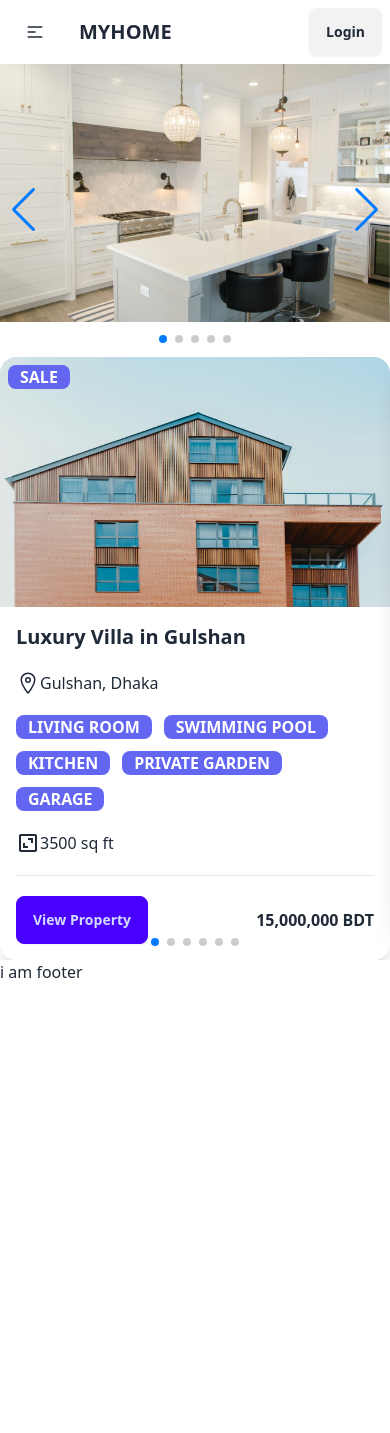
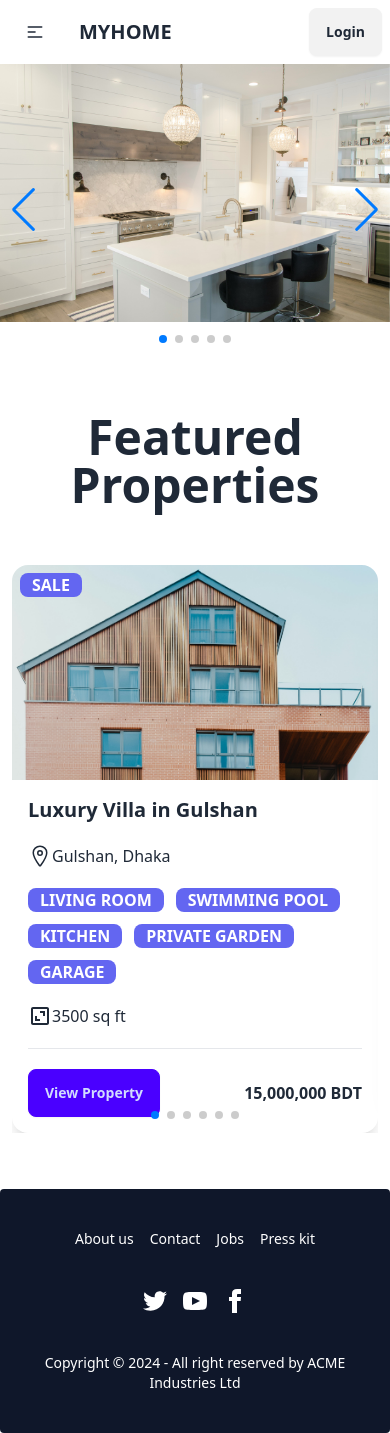
Before and after one commit to emonpappu17/real-state-ass, a React (Vite) app: page / in a window 390 px wide. Before the commit the page ends 984 px from the top, so only its background shows below. Built offline with nearby package versions, Linux system fonts and the light colour scheme.

Commit message:
swiper added

```diff
--- a/src/Pages/Home/Estates.jsx
+++ b/src/Pages/Home/Estates.jsx
@@ -1,36 +1,41 @@
+
 import 'animate.css';
 import { useEffect, useState, } from 'react';
-// import Card from './Card';
 import { IoLocationOutline, } from "react-icons/io5";
 import { BiArea } from "react-icons/bi";
 
 // -------------------------------------------
 import { Swiper, SwiperSlide } from 'swiper/react';
-
 import 'swiper/css/bundle';
-
-// import required modules
 import { FreeMode, Pagination } from 'swiper/modules';
+import { Link } from 'react-router-dom';
 // --------------------------------------------------
 
 const Estates = () => {
-    const [cards, setCards] = useState([])
-    const [isHovered, setIsHovered] = useState(false)
+    const [cards, setCards] = useState([]);
+    const [isHovered, setIsHovered] = useState(null); // Track hovered card by id
 
     useEffect(() => {
         fetch('data.json')
             .then(res => res.json())
             .then(data => setCards(data))
-    }, [])
+    }, []);
 
     return (
+        <div className='mx-3 mb-14'>
             <div>
+                <h2 className='text-center text-5xl font-semibold my-14'>Featured Properties</h2>
+            </div>
             <Swiper
                 pagination={{
                     clickable: true,
                 }}
                 freeMode={true}
                 breakpoints={{
+                    320: {
+                        slidesPerView: 1,
+                        spaceBetween: 10,
+                    },
                     425: {
                         slidesPerView: 2,
                         spaceBetween: 15,
@@ -39,38 +44,58 @@ const Estates = () => {
                         slidesPerView: 3,
                         spaceBetween: 15,
                     },
+                    1024: {
+                        slidesPerView: 4,
+                        spaceBetween: 20,
+                    },
                 }}
                 modules={[FreeMode, Pagination]}
                 className="mySwiper"
             >
                 {
-                    cards.map(card => (<SwiperSlide key={card.id}>
-                        <div onMouseEnter={() => setIsHovered(true)} onMouseLeave={() => setIsHovered(false)} className="card bg-base-100   shadow-xl">
+                    cards.map(card => (
+                        <SwiperSlide key={card.id}>
+                            <div
+                                onMouseEnter={() => setIsHovered(card.id)}
+                                onMouseLeave={() => setIsHovered(null)}
+                                className="card bg-base-100 shadow-xl h-full flex flex-col"
+                            >
                                 <figure className="relative">
-                                <img className={`${isHovered && 'animate__animated animate__pulse'} max-h-[250px] w-full`}
+                                    <img
+                                        className={`${isHovered === card.id ? 'animate__animated animate__pulse' : ''} h-[215px] md:h-[250px] w-full object-cover`}
                                         src={card.image}
-                                    alt="Property" />
+                                        alt="Property"
+                                    />
                                     <div className="absolute top-2 left-2 text-white font-semibold uppercase px-3 bg-indigo-500 rounded-lg">
                                         {card.status}
                                     </div>
                                 </figure>
-                            <div className="card-body space-y-3 p-4">
+                                <div className="card-body space-y-3 p-4 flex-grow">
                                     <h2 className="card-title">{card.estate_title}</h2>
-                                <p className="flex items-center"><IoLocationOutline className="text-2xl"></IoLocationOutline> {card.location}</p>
+                                    <p className="flex items-center">
+                                        <IoLocationOutline className="text-2xl" /> {card.location}
+                                    </p>
                                     <ul className="flex gap-3 flex-wrap">
                                         {
-                                        card.facilities.map((facility, i) => <li key={i} className="text-white font-semibold uppercase px-3 bg-indigo-500 rounded-lg">{facility}</li>)
+                                            card.facilities.map((facility, i) => (
+                                                <li key={i} className="text-white font-semibold uppercase px-3 bg-indigo-500 rounded-lg">
+                                                    {facility}
+                                                </li>
+                                            ))
                                         }
                                     </ul>
-                                <p className="flex items-center"><BiArea className="text-2xl"></BiArea>{card.area}</p>
+                                    <p className="flex items-center">
+                                        <BiArea className="text-2xl" />{card.area}
+                                    </p>
                                     <hr />
                                     <div className="flex justify-between items-center">
-                                    <button className="btn btn-primary">View Property</button>
+                                        <Link to={`/property/${card.id}`}><button className="btn btn-primary">View Property</button></Link>
                                         <span className="font-semibold">{card.price}</span>
                                     </div>
                                 </div>
                             </div>
-                    </SwiperSlide>))
+                        </SwiperSlide>
+                    ))
                 }
             </Swiper>
         </div>
--- /dev/null
+++ b/src/Pages/PropertyDetail.jsx
@@ -0,0 +1,52 @@
+import { IoLocationOutline } from "react-icons/io5";
+import { useLoaderData, useParams } from "react-router-dom";
+import { tabTitle } from "../TitleFunction/titleFunction";
+
+const PropertyDetail = () => {
+    const cards = useLoaderData();
+    const { id } = useParams();
+    const idInt = parseInt(id);
+    tabTitle('MYHOME | Details')
+    const card = cards.find(card => card.id === idInt);
+
+    // console.log(cards, id, idInt, card);
+
+    return (
+        <div className="space-y-5 p-3">
+            <img className="h-[260px] md:h-[400px] lg:h-full max-h-[700px] mx-auto w-full  rounded-lg" src={card.image} alt="" />
+            <div className="flex justify-between mb-3">
+                <h2 className="lg:text-3xl md:text-xl text-base uppercase tracking-tight">{card.estate_title}</h2>
+                <h2 className="lg:text-3xl md:text-xl text-base tracking-tight text-indigo-500">{card.price}</h2>
+            </div>
+            <div className="flex justify-between">
+                <div className="text-white inline-block font-semibold uppercase px-3 bg-indigo-500 rounded-lg">
+                    {card.status}
+                </div>
+                <h2 className="text-xl font-semibold">{card.segment_name}</h2>
+            </div>
+            <hr />
+            <div>
+                <p className="flex items-center ">
+                    <IoLocationOutline className="text-2xl" /> {card.location}
+                </p>
+            </div>
+            <div>
+                <p>{card.description}</p>
+            </div>
+            <div>
+                <h2 className="lg:text-3xl md:text-xl text-base uppercase tracking-tight mb-3">Features</h2>
+                <ul className="flex gap-3 flex-wrap">
+                    {
+                        card.facilities.map((facility, i) => (
+                            <li key={i} className="text-white font-semibold uppercase px-3 bg-indigo-500 rounded-lg">
+                                {facility}
+                            </li>
+                        ))
+                    }
+                </ul>
+            </div>
+        </div>
+    );
+};
+
+export default PropertyDetail;
--- a/src/Pages/Shared/Footer.jsx
+++ b/src/Pages/Shared/Footer.jsx
@@ -2,7 +2,54 @@
 const Footer = () => {
     return (
         <div>
-            <h1>i am footer</h1>
+            <footer className="footer footer-center bg-slate-900 text-white rounded p-10">
+                <nav className="grid grid-flow-col gap-4">
+                    <a className="link link-hover">About us</a>
+                    <a className="link link-hover">Contact</a>
+                    <a className="link link-hover">Jobs</a>
+                    <a className="link link-hover">Press kit</a>
+                </nav>
+                <nav>
+                    <div className="grid grid-flow-col gap-4">
+                        <a>
+                            <svg
+                                xmlns="http://www.w3.org/2000/svg"
+                                width="24"
+                                height="24"
+                                viewBox="0 0 24 24"
+                                className="fill-current">
+                                <path
+                                    d="M24 4.557c-.883.392-1.832.656-2.828.775 1.017-.609 1.798-1.574 2.165-2.724-.951.564-2.005.974-3.127 1.195-.897-.957-2.178-1.555-3.594-1.555-3.179 0-5.515 2.966-4.797 6.045-4.091-.205-7.719-2.165-10.148-5.144-1.29 2.213-.669 5.108 1.523 6.574-.806-.026-1.566-.247-2.229-.616-.054 2.281 1.581 4.415 3.949 4.89-.693.188-1.452.232-2.224.084.626 1.956 2.444 3.379 4.6 3.419-2.07 1.623-4.678 2.348-7.29 2.04 2.179 1.397 4.768 2.212 7.548 2.212 9.142 0 14.307-7.721 13.995-14.646.962-.695 1.797-1.562 2.457-2.549z"></path>
+                            </svg>
+                        </a>
+                        <a>
+                            <svg
+                                xmlns="http://www.w3.org/2000/svg"
+                                width="24"
+                                height="24"
+                                viewBox="0 0 24 24"
+                                className="fill-current">
+                                <path
+                                    d="M19.615 3.184c-3.604-.246-11.631-.245-15.23 0-3.897.266-4.356 2.62-4.385 8.816.029 6.185.484 8.549 4.385 8.816 3.6.245 11.626.246 15.23 0 3.897-.266 4.356-2.62 4.385-8.816-.029-6.185-.484-8.549-4.385-8.816zm-10.615 12.816v-8l8 3.993-8 4.007z"></path>
+                            </svg>
+                        </a>
+                        <a>
+                            <svg
+                                xmlns="http://www.w3.org/2000/svg"
+                                width="24"
+                                height="24"
+                                viewBox="0 0 24 24"
+                                className="fill-current">
+                                <path
+                                    d="M9 8h-3v4h3v12h5v-12h3.642l.358-4h-4v-1.667c0-.955.192-1.333 1.115-1.333h2.885v-5h-3.808c-3.596 0-5.192 1.583-5.192 4.615v3.385z"></path>
+                            </svg>
+                        </a>
+                    </div>
+                </nav>
+                <aside>
+                    <p>Copyright © {new Date().getFullYear()} - All right reserved by ACME Industries Ltd</p>
+                </aside>
+            </footer>
         </div>
     );
 };
--- a/src/Root/Root.jsx
+++ b/src/Root/Root.jsx
@@ -4,9 +4,11 @@ import Footer from "../Pages/Shared/Footer";
 
 const Root = () => {
     return (
-        <div className="max-w-7xl mx-auto">
-            <Navbar></Navbar>
-            <Outlet></Outlet>
+        <div >
+            <div className="container mx-auto">
+                <Navbar></Navbar>
+                <Outlet></Outlet>
+            </div>
             <Footer></Footer>
         </div>
     );
--- a/src/Routes/Route.jsx
+++ b/src/Routes/Route.jsx
@@ -3,6 +3,7 @@ import Root from "../Root/Root";
 import ErrorPage from "../Pages/ErrorPage";
 import Home from "../Pages/Home/Home";
 import Login from "../Pages/Login";
+import PropertyDetail from "../Pages/PropertyDetail";
 
 const route = createBrowserRouter([
     {
@@ -17,6 +18,11 @@ const route = createBrowserRouter([
             {
                 path: '/login',
                 element: <Login></Login>
+            },
+            {
+                path: '/property/:id',
+                element: <PropertyDetail></PropertyDetail>,
+                loader: () => fetch('data.json')
             }
         ]
 
```
Also changed, not shown: public/data.json (+7 -6 lines), src/Pages/Home/CardSlide.jsx (deleted, +0 -39 lines). Lines whose indentation alone changed are shown as unchanged.
